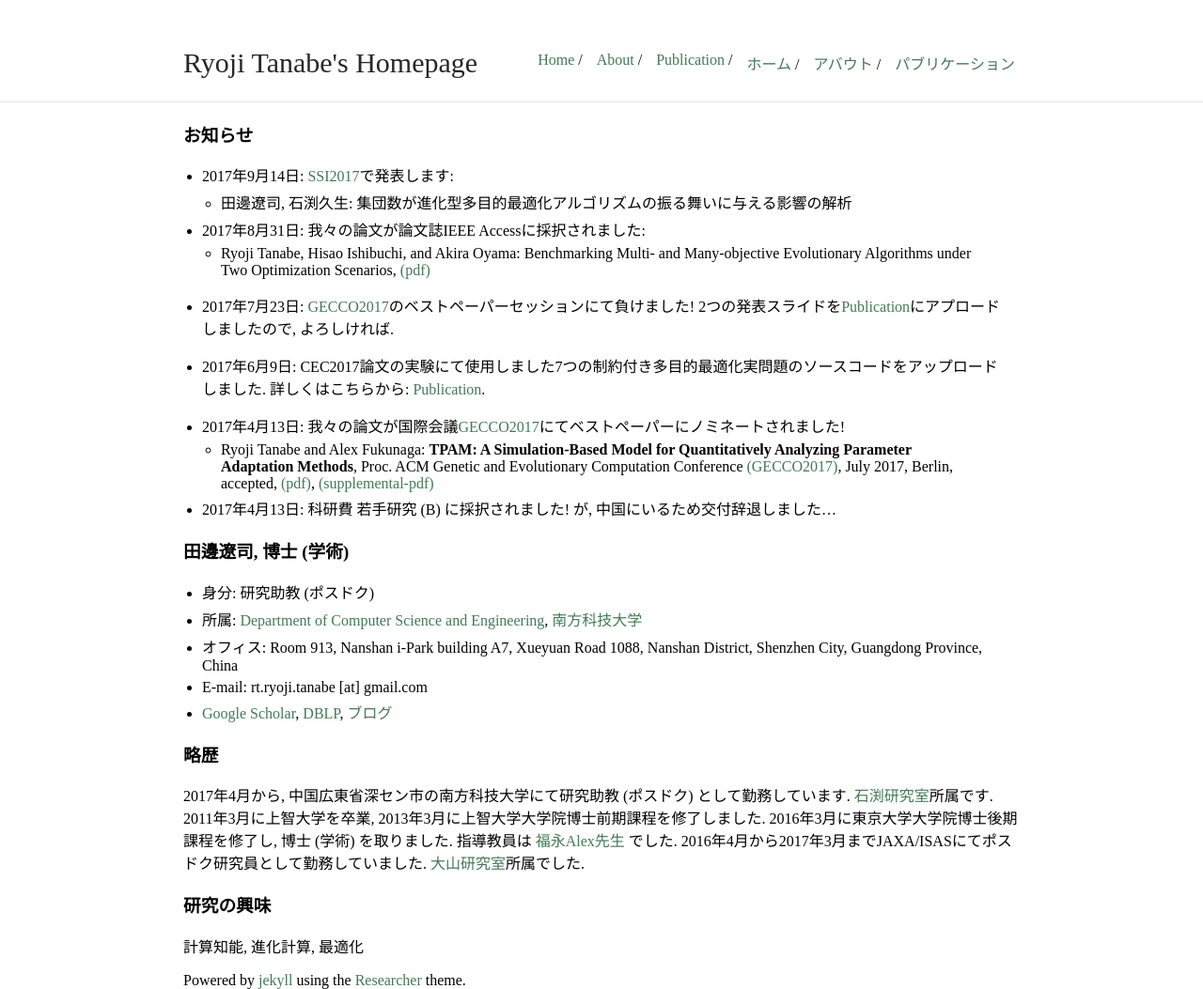
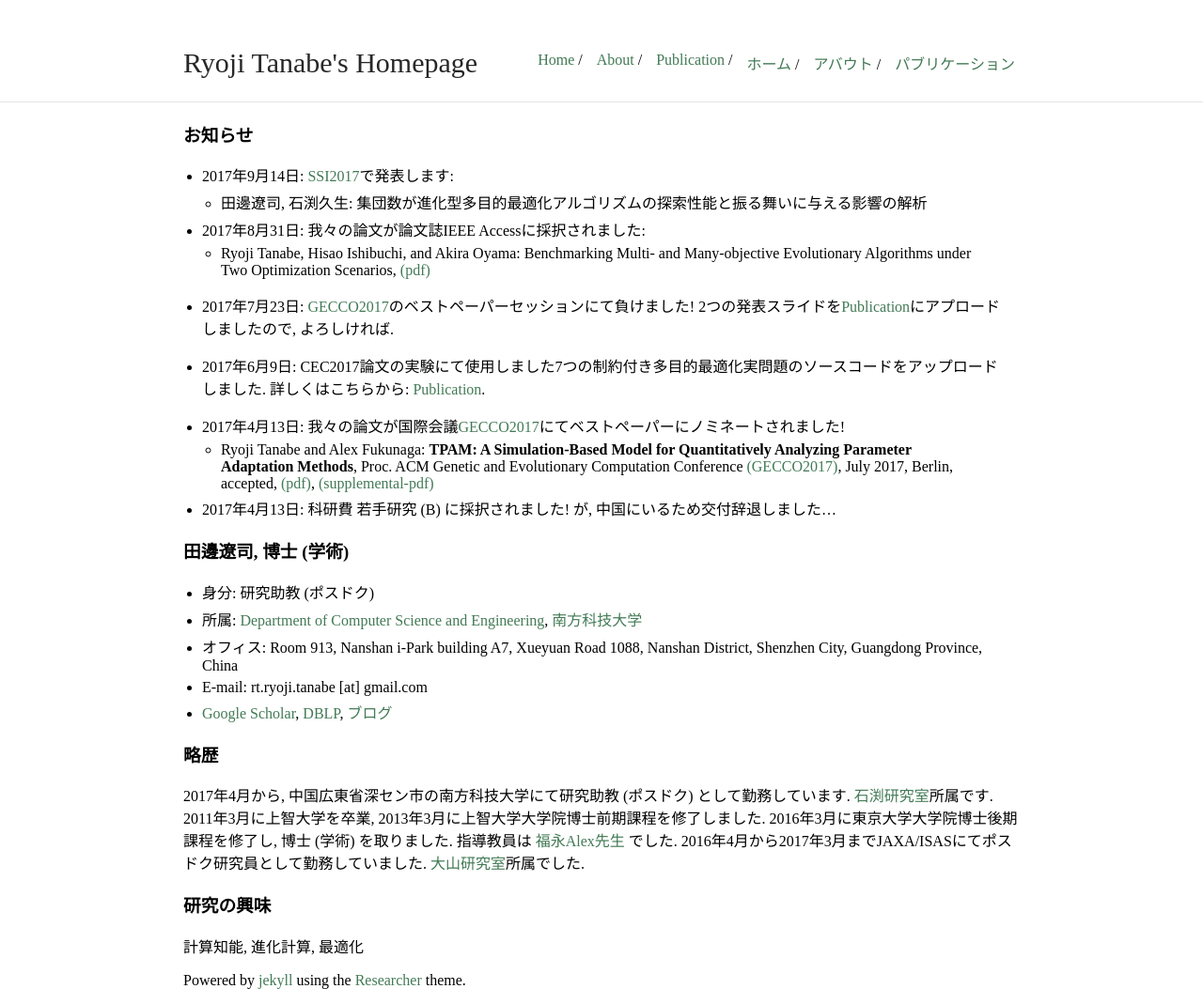
Before and after one commit to ryojitanabe/ryojitanabe.github.io, a Jekyll site: the page built from index-j.md, in a window 1280 px wide. Shown: the whole page at 94% size. Built offline with Jekyll 4.4.1, drawn with Linux system fonts in a browser that asks for light colours.

```diff
--- a/index-j.md
+++ b/index-j.md
@@ -6,7 +6,7 @@ title: Ryoji Tanabe's Homepage
 
 ### お知らせ
 * 2017年9月14日: [SSI2017](http://www.sice.or.jp/org/SSI2017/)で発表します:
-    * 田邊遼司, 石渕久生: 集団数が進化型多目的最適化アルゴリズムの振る舞いに与える影響の解析
+    * 田邊遼司, 石渕久生: 集団数が進化型多目的最適化アルゴリズムの探索性能と振る舞いに与える影響の解析
 
 * 2017年8月31日: 我々の論文が論文誌IEEE Accessに採択されました:
     * Ryoji Tanabe, Hisao Ishibuchi, and Akira Oyama: Benchmarking Multi- and Many-objective Evolutionary Algorithms under Two Optimization Scenarios, [(pdf)](pdf/tif-access.pdf)
```
Also changed, not shown: publication-j.md (+1 -1 lines).
